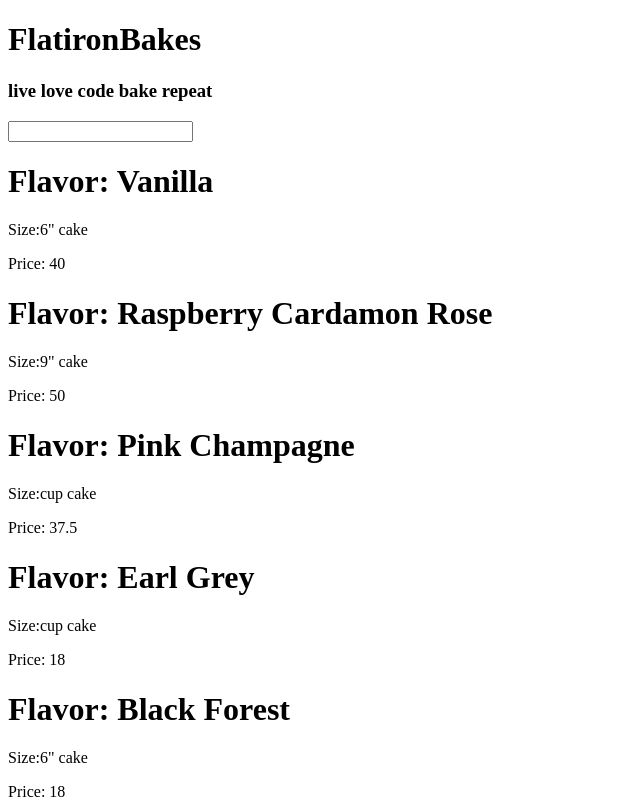
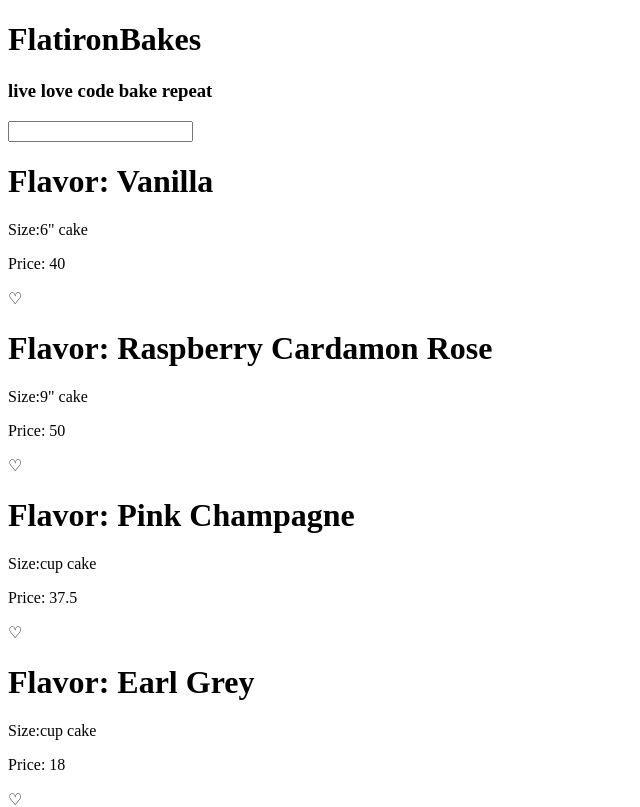
Before and after one commit to learn-co-students/Phase-2-Lecture-Activity-Flatiron-Bakes-101121, a React (Create React App) app: page / in a window 1280 px wide. Shown: the top 807 px of the page, without its empty margins (0-640 px from the left). Built offline with nearby package versions, Linux system fonts and the light colour scheme.

Commit message:
solution 03

```diff
--- a/src/components/App.js
+++ b/src/components/App.js
@@ -1,3 +1,4 @@
+import {useState} from 'react'
 //Components
 import CakeContainer from "./CakeContainer";
 import Header from "./Header";
@@ -7,13 +8,15 @@ import Search from "./Search";
 import {cakes} from "../data/cakesData"
 
 function App() {
+  const [cakeList, setCakeList] = useState(cakes)
+
 
 
   return (
     <div className="App">
       <Header bakeryName="FlatironBakes" slogan="live love code bake repeat"/>
       <Search />
-      <CakeContainer cakeList={cakes}/>
+      <CakeContainer cakeList={cakeList}/>
 
     </div>
   );
--- a/src/components/CakeCard.js
+++ b/src/components/CakeCard.js
@@ -1,10 +1,16 @@
+import {useState} from 'react'
 function CakeCard({cakeObj:{flavor,size = '6" cake',price}}){
+    const [liked, setLiked] = useState(false)
 
+    const handleLike = () =>{
+        setLiked((currentLike) => !currentLike)
+    }
 return(
         <>
             <h1>Flavor: {flavor}</h1>
             <p>Size:{size}</p>
             <p>Price: {price}</p>
+            <p onClick={handleLike}>{liked?'♥':'♡'}</p>
         </>
     )
 }
```
